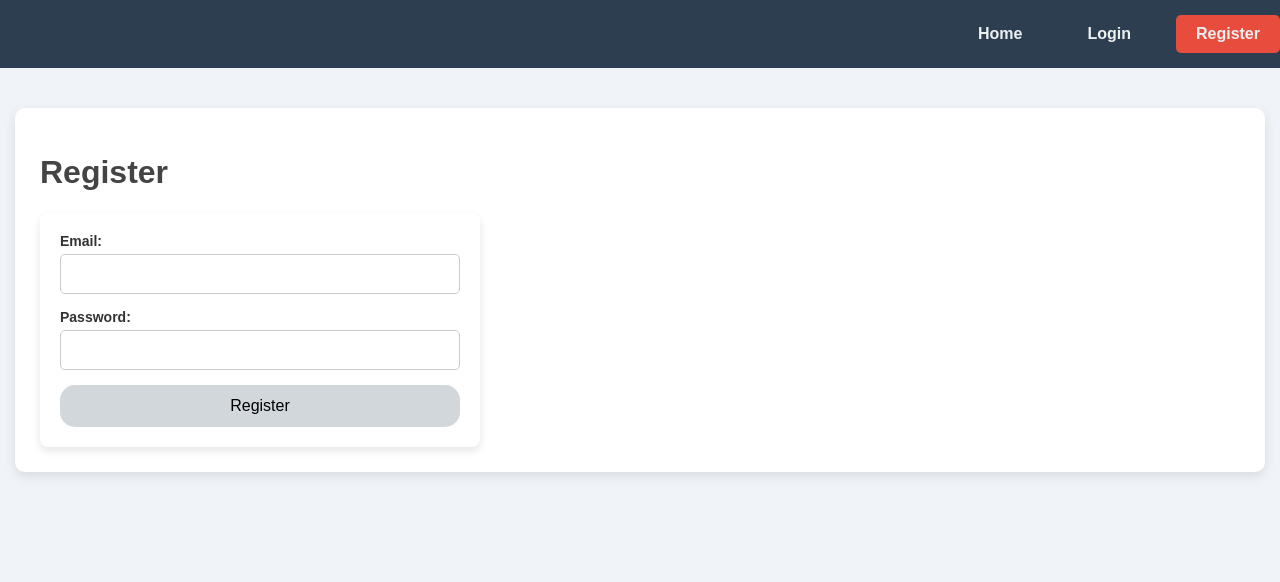
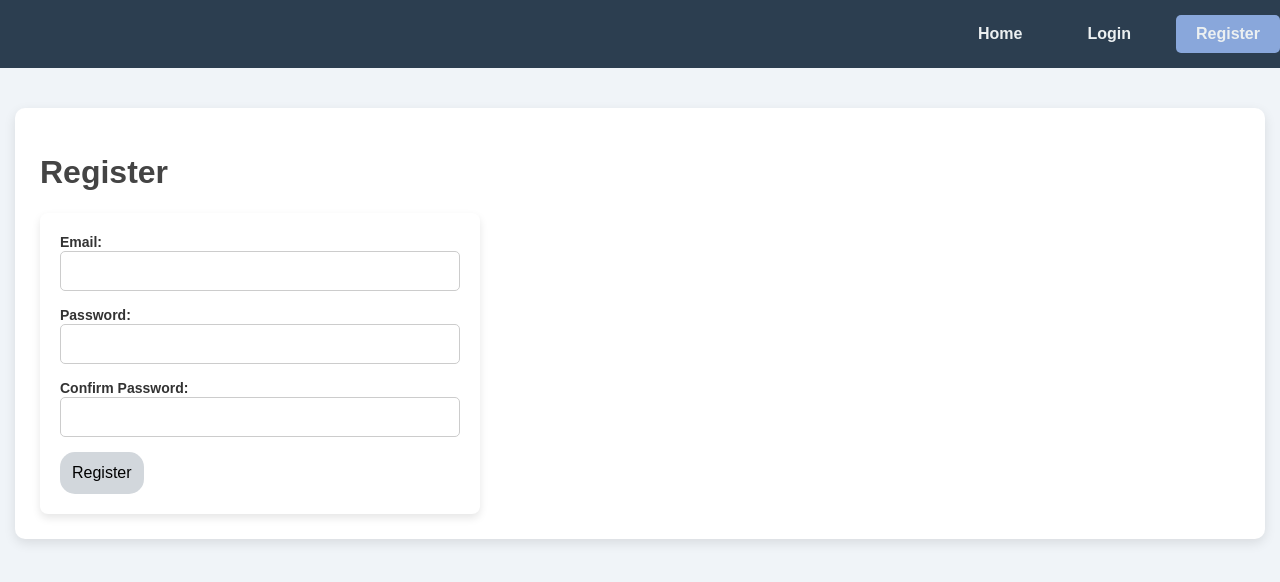
Before and after one commit to yuchangrachel/SpendWise, a Flask app: page /register in a window 1280 px wide. Shown: the top 582 px of the page. Run offline with Flask 3, Linux system fonts and the light colour scheme.

Commit message:
use flask wtf form instead of traditional form

```diff
--- /dev/null
+++ b/backend/forms.py
@@ -0,0 +1,46 @@
+from flask_wtf import FlaskForm
+from wtforms import StringField, PasswordField, SubmitField
+from wtforms.validators import DataRequired, Email, Length, EqualTo
+
+class LoginForm(FlaskForm):
+    email = StringField(
+        'Email',
+        validators=[
+            DataRequired(message="Email is required."),
+            Email(message="Invalid email format."),
+            Length(max=100)
+        ]
+    )
+    password = PasswordField(
+        'Password',
+        validators=[
+            DataRequired(message="Password is required.")
+        ]
+    )
+    submit = SubmitField('Login')
+
+
+class RegisterForm(FlaskForm):
+    email = StringField(
+        'Email',
+        validators=[
+            DataRequired(message="Email is required."),
+            Email(message="Invalid email format."),
+            Length(max=100)
+        ]
+    )
+    password = PasswordField(
+        'Password',
+        validators=[
+            DataRequired(message="Password is required."),
+            Length(min=3, message="Password must be at least 3 characters.")
+        ]
+    )
+    confirm_password = PasswordField(
+        'Confirm Password',
+        validators=[
+            DataRequired(message="Password confirmation is required."),
+            EqualTo('password', message="Passwords must match.")
+        ]
+    )
+    submit = SubmitField('Register')
--- a/backend/requirements.txt
+++ b/backend/requirements.txt
@@ -2,12 +2,16 @@ alembic==1.14.0
 bcrypt==4.2.1
 blinker==1.9.0
 click==8.1.8
+dnspython==2.7.0
+email_validator==2.2.0
 Flask==3.1.0
 Flask-Bcrypt==1.0.1
 Flask-Cors==5.0.0
 Flask-Login==0.6.3
 Flask-Migrate==4.1.0
 Flask-SQLAlchemy==3.1.1
+Flask-WTF==1.2.2
+idna==3.10
 itsdangerous==2.2.0
 Jinja2==3.1.5
 Mako==1.3.8
@@ -18,3 +22,4 @@ six==1.17.0
 SQLAlchemy==2.0.37
 typing_extensions==4.12.2
 Werkzeug==3.1.3
+WTForms==3.2.1
--- a/backend/routes/auth.py
+++ b/backend/routes/auth.py
@@ -1,23 +1,27 @@
-from flask import Blueprint, request, jsonify, session, render_template, redirect, url_for, flash
+from flask import Blueprint, request,render_template, redirect, url_for, flash
 from flask_login import login_required, login_user, logout_user
 from app import bcrypt
 from extensions import db
 from models.users import User
+from forms import LoginForm, RegisterForm
+
 
 auth_bp = Blueprint("auth", __name__)
 
-# Flask use function name as endpoint name
-@auth_bp.route("/home", methods=["GET"], endpoint="home")
+
+@auth_bp.route("/home", methods=["GET"])
 @login_required
-def dashboard():
+def home():
     return render_template("home.html")
 
 
 @auth_bp.route("/register", methods=["GET", "POST"])
 def register():
-    if request.method == "POST":
-        email = request.form["email"]
-        password = request.form["password"]
+    form = RegisterForm()
+
+    if form.validate_on_submit():
+        email = form.email.data
+        password = form.password.data
         hashed_password = bcrypt.generate_password_hash(password).decode("utf-8")
 
         if User.query.filter_by(email=email).first():
@@ -28,15 +32,20 @@ def register():
             db.session.commit()
             flash("Registration successful! Please log in.", "success")
             return redirect(url_for("auth.login"))
+    else:
+        for field, errors in form.errors.items():
+            for error in errors:
+                flash(f"{field}: {error}", "danger")
 
-    return render_template("register.html")
+    return render_template("register.html", form=form)
 
 
 @auth_bp.route("/login", methods=["GET", "POST"])
 def login():
-    if request.method == "POST":
-        email = request.form["email"]
-        password = request.form["password"]
+    form = LoginForm()
+    if form.validate_on_submit():
+        email = form.email.data
+        password = form.password.data
         user = User.query.filter_by(email=email).first()
 
         if user and bcrypt.check_password_hash(user.password, password):
@@ -44,8 +53,12 @@ def login():
             return redirect(url_for("auth.home"))
         else:
             flash("Invalid email or password", "danger")
+    else:
+        for field, errors in form.errors.items():
+            for error in errors:
+                flash(f"{field}: {error}", "danger")
 
-    return render_template("login.html")
+    return render_template("login.html", form=form)
 
 
 # Logout route
@@ -53,4 +66,5 @@ def login():
 @login_required
 def logout():
     logout_user()
+    flash("Logged out successfully", "success")
     return redirect(url_for("auth.login"))
--- a/backend/static/style/index.css
+++ b/backend/static/style/index.css
@@ -34,7 +34,7 @@ header nav a:hover {
 }
 
 header nav a.active {
-    background-color: #e74c3c;
+    background-color: #89a7db;
 }
 
 main {
@@ -116,7 +116,7 @@ input[type="text"]:focus, input[type="password"]:focus {
 }
 
 /* Button styling */
-button[type="submit"] {
+input[type="submit"] {
     padding: 12px;
     background-color: #d2d7dc;
     border: none;
@@ -126,6 +126,6 @@ button[type="submit"] {
     transition: background-color 0.3s ease;
 }
 
-button[type="submit"]:hover {
+input[type="submit"]:hover {
     background-color: #586069;
 }
--- a/backend/templates/register.html
+++ b/backend/templates/register.html
@@ -3,12 +3,27 @@
 {% block content %}
 <h1>Register</h1>
 
-<form method="POST">
-    <label for="email">Email:</label>
-    <input type="text" id="email" name="email" required>
-    <label for="password">Password:</label>
-    <input type="password" id="password" name="password" required>
-    <button type="submit">Register</button>
+<!-- Use Flask-WTF to render the form -->
+<form method="POST" action="{{ url_for('auth.register') }}">
+    {{ form.hidden_tag() }} <!-- For CSRF protection -->
+
+    <div>
+        <label for="email">Email:</label>
+        {{ form.email(class="form-control") }}
+    </div>
+
+    <div>
+        <label for="password">Password:</label>
+        {{ form.password(class="form-control") }}
+    </div>
+
+    <div>
+        <label for="confirm_password">Confirm Password:</label>
+        {{ form.confirm_password(class="form-control") }}
+
+    <div>
+        {{ form.submit(class="btn btn-primary-submit") }}
+    </div>
 </form>
 
 <!-- Display flash messages -->
```
Also changed, not shown: backend/templates/login.html (+18 -7 lines).
